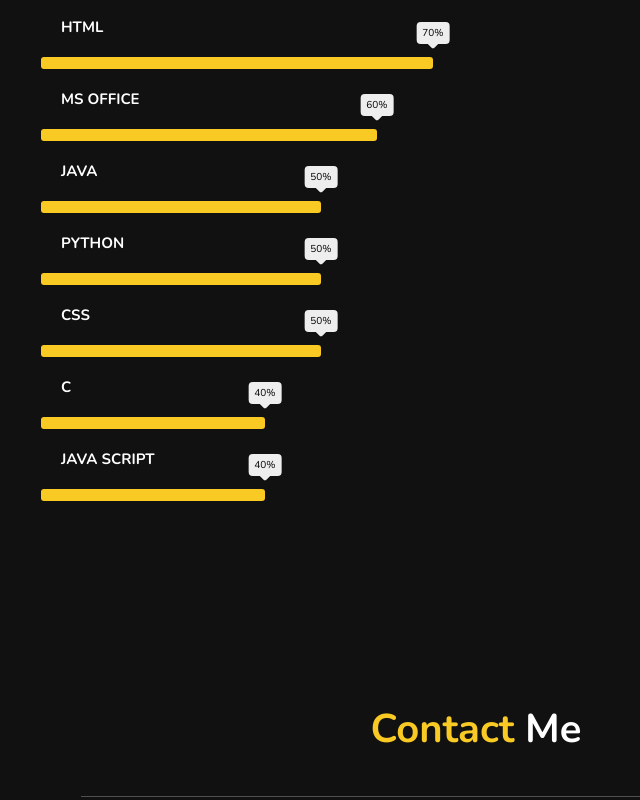
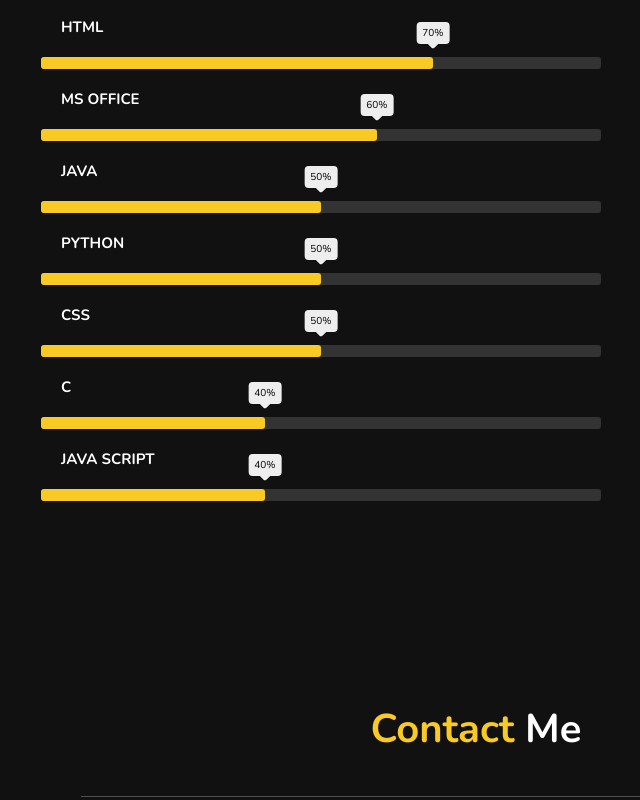
Before and after one commit to Rumaan08/Rumaan-Portfolio, a plain HTML site: page index.html in a window 1280 px wide. Shown: the part 2548-3348 px from the top of the page, without its empty margins (339-979 px from the left). Drawn offline with nearby package versions, Linux system fonts and the light colour scheme.

Commit message:
Update index.html

```diff
--- a/index.html
+++ b/index.html
@@ -85,31 +85,31 @@
 <h1 class="heading"> My <span> Skills </span> </h1>
 <div class="skill-container">
     <div class="skill-name">HTML</div>
-    <div class="skills bar">
+    <div class="skill-bar">
         <div class="skill-per" per="70%" style ="max-width: 70%;"></div>
       </div>
     <div class="skill-name">MS Office</div>
-    <div class="skills bar">
+    <div class="skill-bar">
         <div class="skill-per" per="60%" style ="max-width: 60%;"></div>
       </div>
     <div class="skill-name">JAVA</div>
-    <div class="skills bar">
+    <div class="skill-bar">
         <div class="skill-per" per="50%" style ="max-width: 50%;"></div>
       </div>
     <div class="skill-name">PYTHON</div>
-    <div class="skills bar">
+    <div class="skill-bar">
         <div class="skill-per" per="50%" style ="max-width: 50%;"></div>
       </div>
     <div class="skill-name">CSS</div>
-    <div class="skills bar">
+    <div class="skill-bar">
         <div class="skill-per" per="50%" style ="max-width: 50%;"></div>
       </div>
     <div class="skill-name">C</div>
-    <div class="skills bar">
+    <div class="skill-bar">
         <div class="skill-per" per="40%" style ="max-width: 40%;"></div>
       </div>
       <div class="skill-name">JAVA SCRIPT</div>
-    <div class="skills bar">
+    <div class="skill-bar">
         <div class="skill-per" per="40%" style ="max-width: 40%;"></div>
       </div>
 
```
